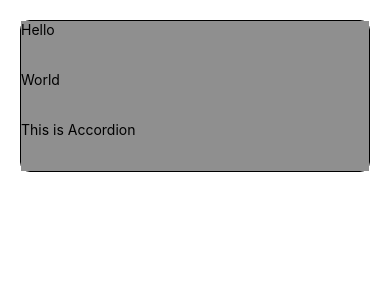
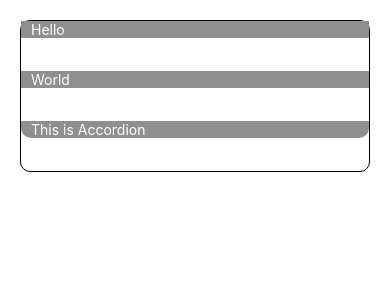
Before and after one commit to pranaybinju/simple-accordion, a React Native app: screen / in a window 390 px wide. Shown: the top 300 px of the page. Built offline with nearby package versions, Linux system fonts and the light colour scheme.

Commit message:
close open item on its own press

```diff
--- a/Accordion.js
+++ b/Accordion.js
@@ -56,6 +56,9 @@ export default class Accordion extends React.PureComponent {
       allowFirstRowUpdate: false,
       allowSecondRowUpdate: false,
       allowThirdRowUpdate: false,
+      expandRow1: false,
+      expandRow2: false,
+      expandRow3: false,
     };
 
     this.heightIncrease = new Value(0);
@@ -71,26 +74,35 @@ export default class Accordion extends React.PureComponent {
   animateFirstRow = () => {
     this.heightIncrease = runTiming(new Clock(), new Value(0), new Value(3600));
     this.heightDecrease = runTiming(new Clock(), new Value(0), new Value(3600));
+
+    if (!this.state.allowFirstRowUpdate) {
       this.heightRow1 = interpolate(this.heightIncrease, {
         inputRange: [0, 3600],
         outputRange: [this.heightRow1, 200],
         extrapolate: Animated.Extrapolate.CLAMP,
       });
+    } else {
+      this.heightRow1 = interpolate(this.heightIncrease, {
+        inputRange: [0, 3600],
+        outputRange: [this.heightRow1, 50],
+        extrapolate: Animated.Extrapolate.CLAMP,
+      });
+    }
 
-    this.heightRow2 = interpolate(this.heightDecrease, {
+    this.heightRow2 = interpolate(this.heightIncrease, {
       inputRange: [0, 3600],
       outputRange: [this.heightRow2, 50],
       extrapolate: Animated.Extrapolate.CLAMP,
     });
 
-    this.heightRow3 = interpolate(this.heightDecrease, {
-      inputRange: [0, 3600],
+    this.heightRow3 = interpolate(this.heightIncrease, {
+      inputRange: [0, 200],
       outputRange: [this.heightRow3, 50],
       extrapolate: Animated.Extrapolate.CLAMP,
     });
 
     this.setState({
-      allowFirstRowUpdate: true,
+      allowFirstRowUpdate: !this.state.allowFirstRowUpdate,
       allowSecondRowUpdate: false,
       allowThirdRowUpdate: false,
     });
@@ -105,21 +117,29 @@ export default class Accordion extends React.PureComponent {
       extrapolate: Animated.Extrapolate.CLAMP,
     });
 
-    this.heightRow2 = interpolate(this.heightDecrease, {
+    if (!this.state.allowSecondRowUpdate) {
+      this.heightRow2 = interpolate(this.heightIncrease, {
         inputRange: [0, 3600],
         outputRange: [this.heightRow2, 200],
         extrapolate: Animated.Extrapolate.CLAMP,
       });
+    } else {
+      this.heightRow2 = interpolate(this.heightIncrease, {
+        inputRange: [0, 3600],
+        outputRange: [this.heightRow2, 50],
+        extrapolate: Animated.Extrapolate.CLAMP,
+      });
+    }
 
     this.heightRow3 = interpolate(this.heightDecrease, {
-      inputRange: [0, 3600],
+      inputRange: [0, 200],
       outputRange: [this.heightRow3, 50],
       extrapolate: Animated.Extrapolate.CLAMP,
     });
 
     this.setState({
       allowFirstRowUpdate: false,
-      allowSecondRowUpdate: true,
+      allowSecondRowUpdate: !this.state.allowSecondRowUpdate,
       allowThirdRowUpdate: false,
     });
   };
@@ -127,7 +147,8 @@ export default class Accordion extends React.PureComponent {
   animateThirdRow = () => {
     this.heightIncrease = runTiming(new Clock(), new Value(0), new Value(3600));
     this.heightDecrease = runTiming(new Clock(), new Value(0), new Value(3600));
-    this.heightRow1 = interpolate(this.heightIncrease, {
+
+    this.heightRow1 = interpolate(this.heightDecrease, {
       inputRange: [0, 3600],
       outputRange: [this.heightRow1, 50],
       extrapolate: Animated.Extrapolate.CLAMP,
@@ -139,16 +160,24 @@ export default class Accordion extends React.PureComponent {
       extrapolate: Animated.Extrapolate.CLAMP,
     });
 
-    this.heightRow3 = interpolate(this.heightDecrease, {
+    if (!this.state.allowThirdRowUpdate) {
+      this.heightRow3 = interpolate(this.heightIncrease, {
         inputRange: [0, 3600],
         outputRange: [this.heightRow3, 200],
         extrapolate: Animated.Extrapolate.CLAMP,
       });
+    } else {
+      this.heightRow3 = interpolate(this.heightDecrease, {
+        inputRange: [0, 3600],
+        outputRange: [this.heightRow3, 50],
+        extrapolate: Animated.Extrapolate.CLAMP,
+      });
+    }
 
     this.setState({
       allowFirstRowUpdate: false,
       allowSecondRowUpdate: false,
-      allowThirdRowUpdate: true,
+      allowThirdRowUpdate: !this.state.allowThirdRowUpdate,
     });
   };
 
@@ -160,6 +189,7 @@ export default class Accordion extends React.PureComponent {
             margin: 20,
 
             borderRadius: 10,
+
             borderWidth: 1,
             borderColor: '#00000',
           }}>
@@ -175,19 +205,28 @@ export default class Accordion extends React.PureComponent {
                   style={{
                     backgroundColor: '#8f8f8f',
                     height: 50,
+                    flex: 1,
+
+                    flexDirection: 'row',
+                    alignItems: 'center',
                   }}>
-                  <Text>Hello</Text>
+                  <Text style={{marginLeft: 10, color: 'white', fontSize: 14}}>
+                    Hello
+                  </Text>
                 </View>
                 {this.state.allowFirstRowUpdate && (
+                  <Animated.ScrollView>
                     <Text>
                       Anim pariatur cliche reprehenderit, enim eiusmod high life
                       accusamus terry richardson ad squid. Nihil anim keffiyeh
                       helvetica, craft beer labore wes anderson cred nesciunt
                       sapiente ea proident.Anim pariatur cliche reprehenderit,
-                    enim eiusmod high life accusamus terry richardson ad squid.
-                    Nihil anim keffiyeh helvetica, craft beer labore wes
-                    anderson cred nesciunt sapiente ea proident.
+                      enim eiusmod high life accusamus terry richardson ad
+                      squid. Nihil anim keffiyeh helvetica, craft beer labore
+                      wes anderson cred nesciunt sapiente ea
+                      proident.aaaaaaaaaaaaaaaaaaaaaaaaaaaaaaaaasadasdasdlasdoasmcaskmdaksdaskmda
                     </Text>
+                  </Animated.ScrollView>
                 )}
               </TouchableOpacity>
             </View>
@@ -198,11 +237,19 @@ export default class Accordion extends React.PureComponent {
               <TouchableOpacity
                 onPress={() => {
                   this.animateSecondRow();
-
                   //  this.props.setCurrentExpandedElem(this.props.id);
                 }}>
-                <View style={{backgroundColor: '#8f8f8f', height: 50}}>
-                  <Text>World</Text>
+                <View
+                  style={{
+                    backgroundColor: '#8f8f8f',
+                    height: 50,
+                    flex: 1,
+                    flexDirection: 'row',
+                    alignItems: 'center',
+                  }}>
+                  <Text style={{marginLeft: 10, color: 'white', fontSize: 14}}>
+                    World
+                  </Text>
                 </View>
                 {this.state.allowSecondRowUpdate && (
                   <Text>This is very aaaaaaaaaaaaaaaaaaaaaaaaaaaaaa</Text>
@@ -216,11 +263,21 @@ export default class Accordion extends React.PureComponent {
               <TouchableOpacity
                 onPress={() => {
                   this.animateThirdRow();
-
                   //  this.props.setCurrentExpandedElem(this.props.id);
                 }}>
-                <View style={{backgroundColor: '#8f8f8f', height: 50}}>
-                  <Text>This is Accordion</Text>
+                <View
+                  style={{
+                    backgroundColor: '#8f8f8f',
+                    height: 50,
+                    flex: 1,
+                    borderBottomLeftRadius: 10,
+                    borderBottomRightRadius: 10,
+                    flexDirection: 'row',
+                    alignItems: 'center',
+                  }}>
+                  <Text style={{marginLeft: 10, color: 'white', fontSize: 14}}>
+                    This is Accordion
+                  </Text>
                 </View>
                 {this.state.allowThirdRowUpdate && (
                   <Text>This is very aaaaaaaaaaaaaaaaaaaaaaaaaaaaaa</Text>
```
Lines whose indentation alone changed are shown as unchanged.
